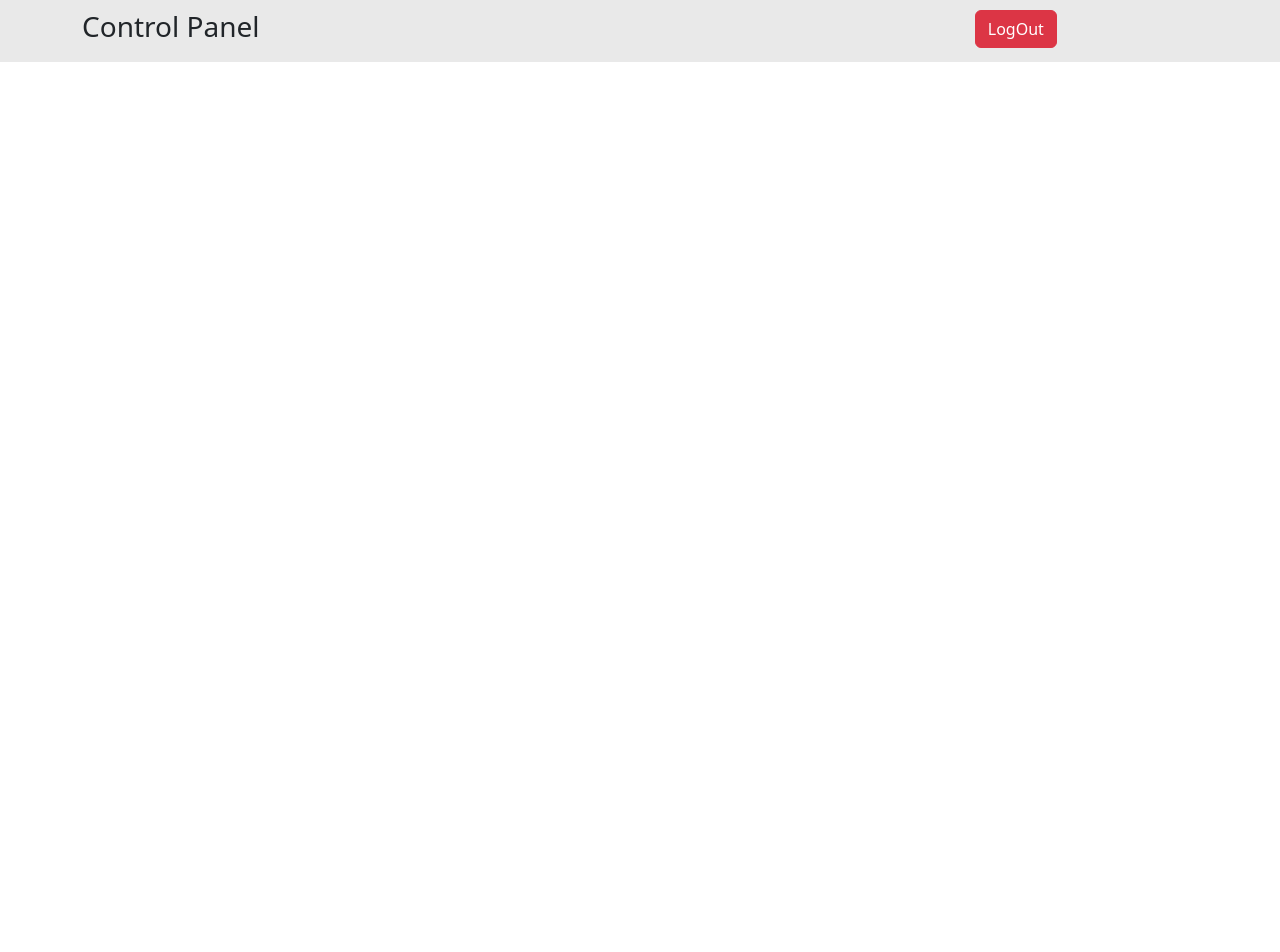
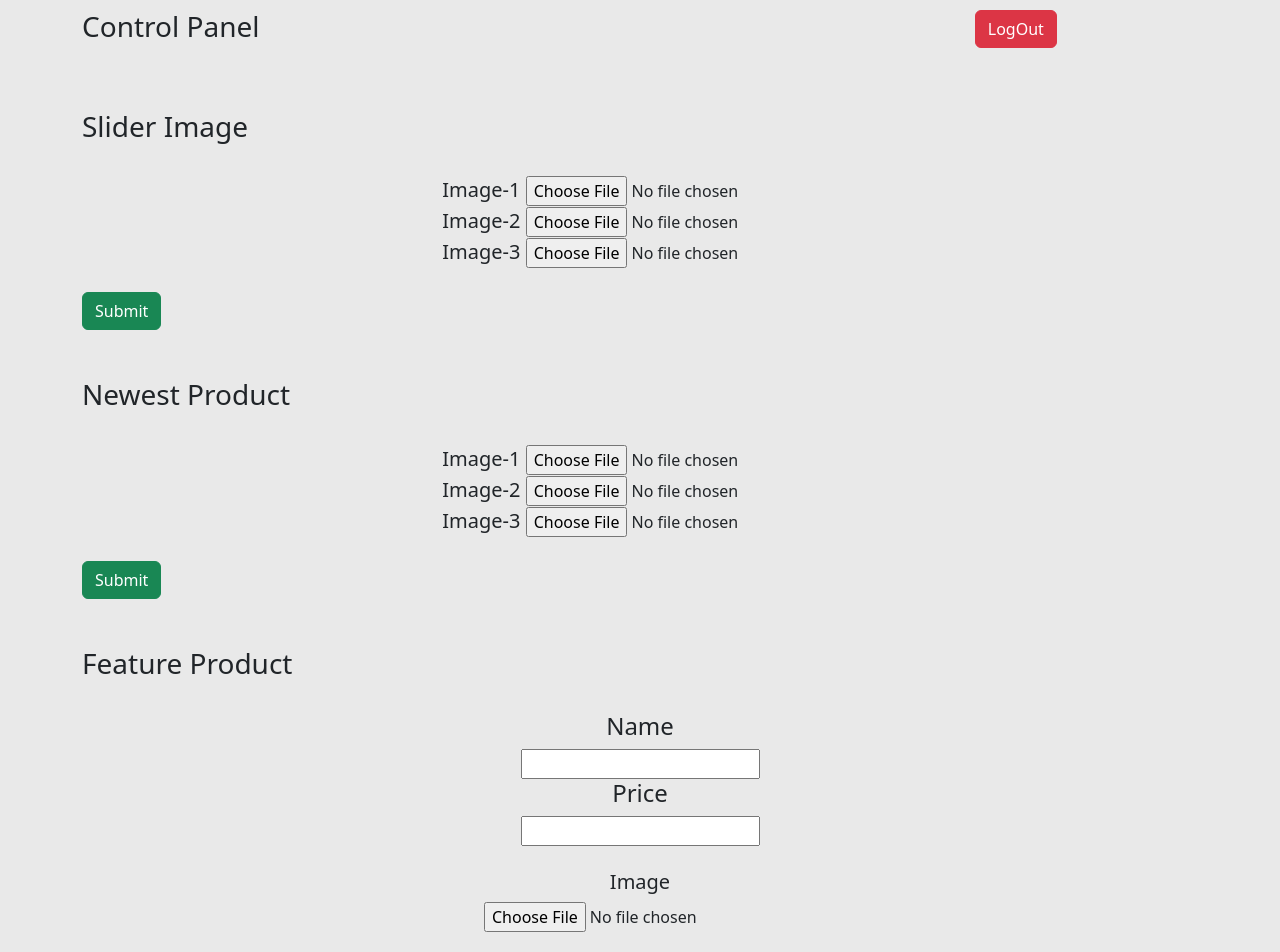
Before and after one commit to Talha-Jubaer-Prantor/rm-fashion, a React (Create React App) app: page /adminhome in a window 1280 px wide. Shown: the top 952 px of the page. Before the commit the page ends 800 px from the top, so only its background shows below. Built offline with nearby package versions, Linux system fonts and the light colour scheme; sample sign-in values are in the browser's storage.

Commit message:
setting up

```diff
--- a/src/Components/AdminHome/AdminHome.js
+++ b/src/Components/AdminHome/AdminHome.js
@@ -1,29 +1,82 @@
-import React from 'react';
-import { Link } from 'react-router-dom';
-import "./AdminHome.css"
+import React from "react";
+import { Link } from "react-router-dom";
+import "./AdminHome.css";
 
 const AdminHome = () => {
+  const handleLogout = (e) => {
+    e.preventDefault();
+    localStorage.removeItem("user");
+    window.location.reload();
+  };
 
-    const handleLogout=e=>{
-        e.preventDefault()
-        localStorage.removeItem("user")
-        window.location.reload()
+  const user = localStorage.getItem("user");
+  if (!user) {
+    window.location.replace("/adminlogin");
   }
 
-  const user=localStorage.getItem("user")
-  if(!user){
-    window.location.replace("/adminlogin")
+//   Slider handler
+  const handleSlider=()=>{
+
   }
 
+// Newest Product handler
+  const handleNewestProduct=()=>{
 
+  }
 
   return (
     <div>
-            <div className='admin-nav container'>
-                <span><h3>Control Panel</h3></span>
-                <span><Link onClick={handleLogout} className='btn btn-danger'>LogOut</Link></span>
+      <div className="admin-nav container">
+        <span>
+          <h3>Control Panel</h3>
+        </span>
+        <span>
+          <Link onClick={handleLogout} className="btn btn-danger">
+            LogOut
+          </Link>
+        </span>
       </div>
 
+      <div className="container">
+        <form>
+          <br /><br />
+          <h3>Slider Image</h3><br />
+
+          <div style={{ textAlign: "center" }}>
+            <span style={{ fontSize: "20px" }}>Image-1 </span><input type="file" name="img1" /><br />
+            <span style={{ fontSize: "20px" }}>Image-2 </span><input type="file" name="img2" /><br />
+            <span style={{ fontSize: "20px" }}>Image-3 </span><input type="file" name="img3" /><br />
+          </div><br />
+            <button className="btn btn-success" onClick={handleSlider}>Submit</button>
+        </form>
+
+
+        <form>
+          <br /><br />
+          <h3>Newest Product</h3><br />
+
+          <div style={{ textAlign: "center" }}>
+            <span style={{ fontSize: "20px" }}>Image-1 </span><input type="file" name="img1" /><br />
+            <span style={{ fontSize: "20px" }}>Image-2 </span><input type="file" name="img2" /><br />
+            <span style={{ fontSize: "20px" }}>Image-3 </span><input type="file" name="img3" /><br />
+          </div><br />
+            <button className="btn btn-success" onClick={handleNewestProduct}>Submit</button>
+        </form>
+
+
+        <form>
+          <br /><br />
+          <h3>Feature Product</h3><br />
+
+          <div style={{ textAlign: "center" }}>
+            <h4>Name</h4><input type="text" />
+            <h4>Price</h4><input type="number" /><br /><br />
+            <h4 style={{ fontSize: "20px" }}>Image </h4><input type="file" name="img1" /><br />
+          </div><br />
+            <button className="btn btn-success" onClick={handleNewestProduct}>Submit</button>
+        </form>
+
+      </div>
     </div>
   );
 };
--- a/src/Components/AdminLogin/AdminLogin.js
+++ b/src/Components/AdminLogin/AdminLogin.js
@@ -21,7 +21,7 @@ const AdminLogin = () => {
       password: password,
     };
     setIsLoading(true);
-    await fetch("https://rm-fashion-backend.vercel.app/loginuser", {
+    await fetch("http://localhost:8000/loginuser", {
       headers: {
         "Content-Type": "application/json",
       },
@@ -60,13 +60,7 @@ const AdminLogin = () => {
           <br />
           <br />
 
-          {
-            isLoading ?
-            ""
-            :
-          <button className="btn btn-success">Login</button>
-
-           }
+          {isLoading ? "" : <button className="btn btn-success">Login</button>}
           <br />
           <p>
             Don't have any account <Link to="/adminsignup">Signup</Link>
--- a/src/Components/AdminSignup/AdminSignup.js
+++ b/src/Components/AdminSignup/AdminSignup.js
@@ -20,7 +20,7 @@ const AdminSignup = () => {
         password: password,
       };
 
-      fetch("https://rm-fashion-backend.vercel.app/createuser", {
+      fetch("http://localhost:8000/createuser", {
         headers: {
           "Content-Type": "application/json",
         },
```
Lines whose indentation alone changed are shown as unchanged.
